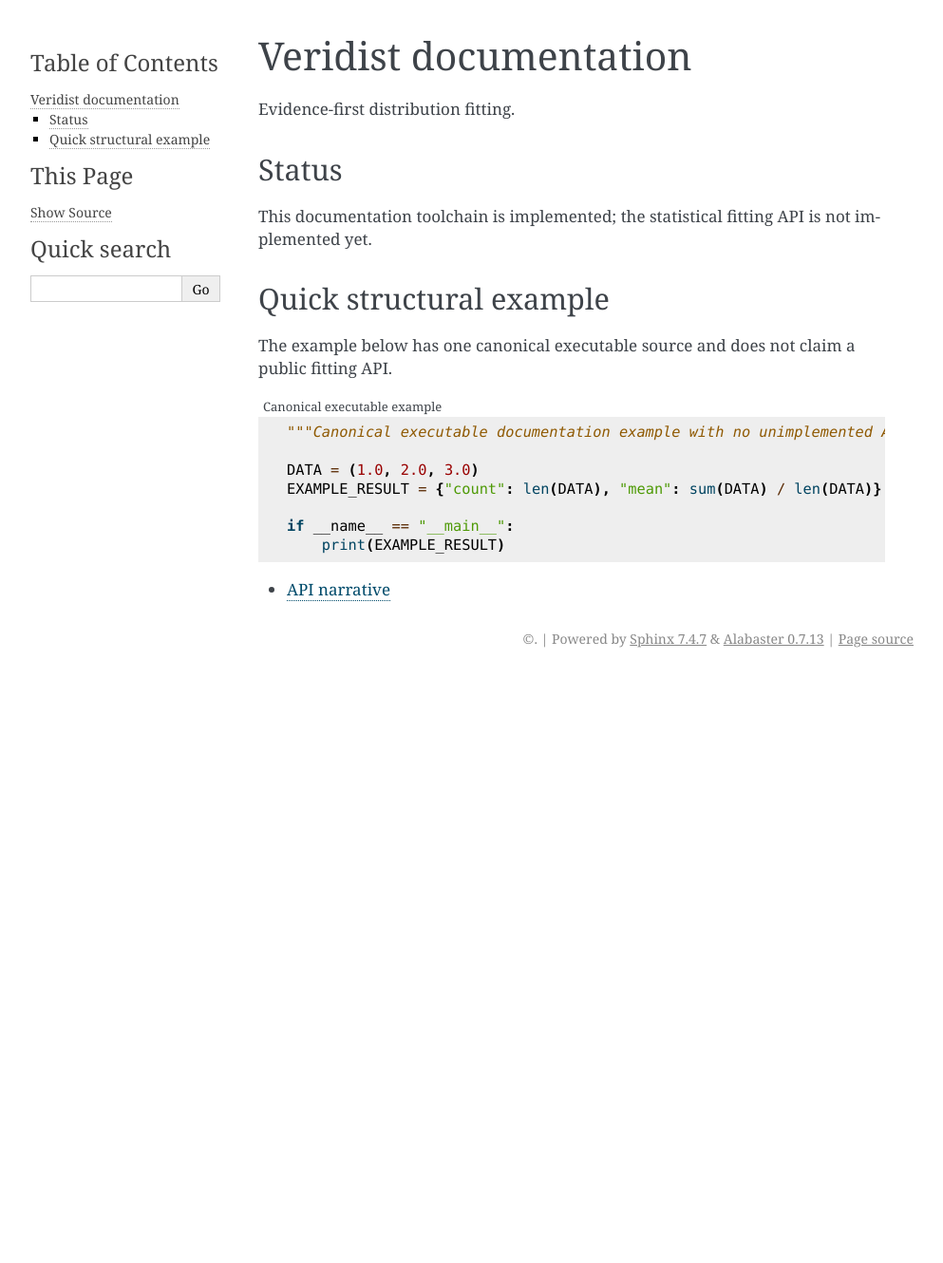
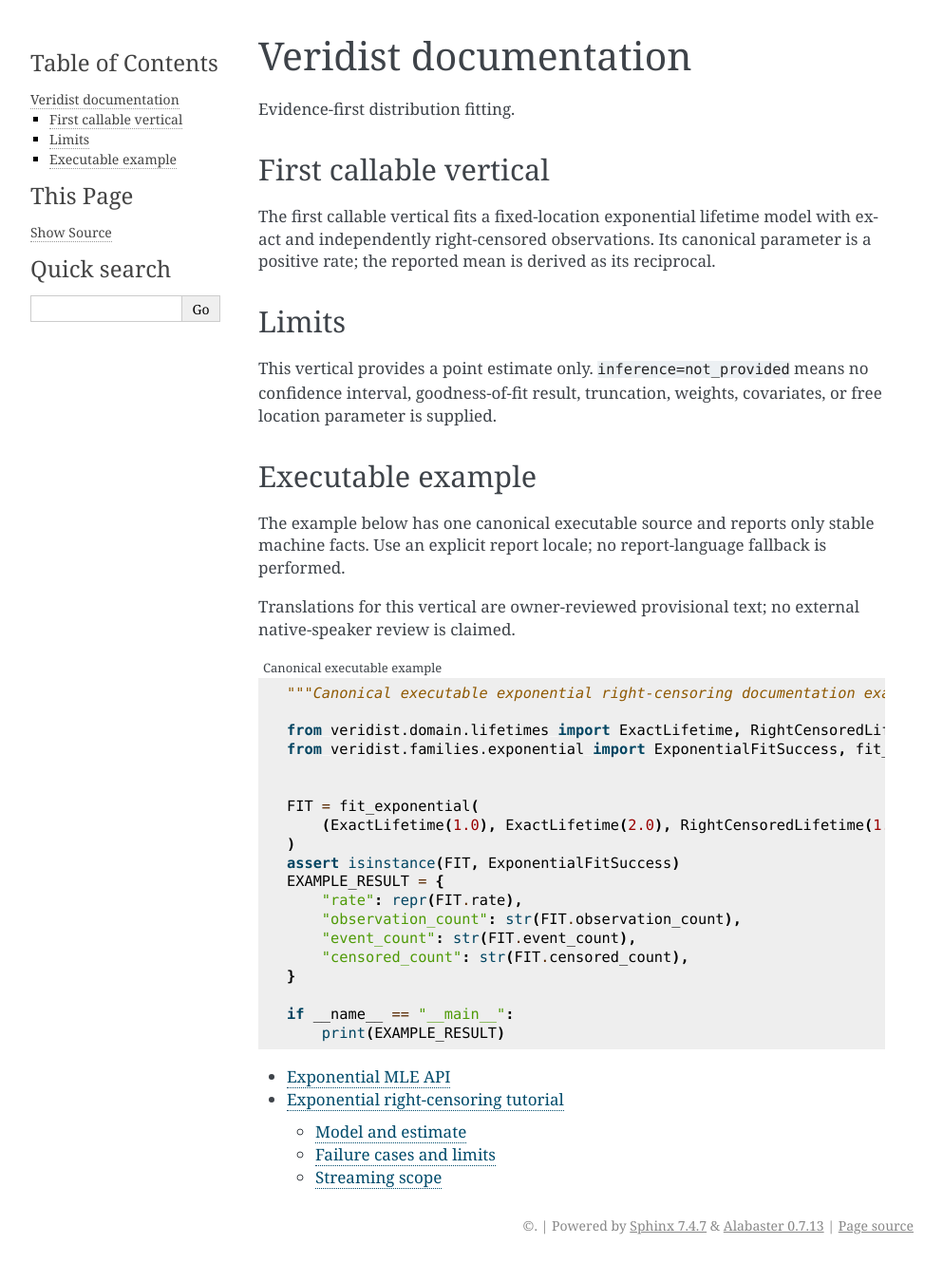
Before and after one commit to alisadeghiaghili/py-distfit-pro, a Sphinx documentation site: the page built from python/docs/source/index.md, in a window 1280 px wide. Shown: the whole page at 95% size, without its empty margins (148-1141 px from the left). Built offline with Sphinx 7.4.7, drawn with Linux system fonts in a browser that asks for light colours; before the commit the page ends 900 px from its top, so only the background shows below that.

Commit message:
docs: add exponential censored MLE vertical

````diff
--- a/python/docs/source/examples/quickstart.py
+++ b/python/docs/source/examples/quickstart.py
@@ -1,7 +1,19 @@
-"""Canonical executable documentation example with no unimplemented API claim."""
+"""Canonical executable exponential right-censoring documentation example."""
 
-DATA = (1.0, 2.0, 3.0)
-EXAMPLE_RESULT = {"count": len(DATA), "mean": sum(DATA) / len(DATA)}
+from veridist.domain.lifetimes import ExactLifetime, RightCensoredLifetime
+from veridist.families.exponential import ExponentialFitSuccess, fit_exponential
+
+
+FIT = fit_exponential(
+    (ExactLifetime(1.0), ExactLifetime(2.0), RightCensoredLifetime(1.0))
+)
+assert isinstance(FIT, ExponentialFitSuccess)
+EXAMPLE_RESULT = {
+    "rate": repr(FIT.rate),
+    "observation_count": str(FIT.observation_count),
+    "event_count": str(FIT.event_count),
+    "censored_count": str(FIT.censored_count),
+}
 
 if __name__ == "__main__":
     print(EXAMPLE_RESULT)
--- /dev/null
+++ b/python/docs/source/exponential-right-censoring.md
@@ -0,0 +1,23 @@
+(veridist-exponential-right-censoring)=
+# Exponential right-censoring tutorial
+
+## Model and estimate
+
+For exact-event count `r` and total time on test `tau`, this vertical uses
+`r*log(rate)-rate*tau` and returns `rate=r/tau` only when both values permit a
+finite estimate. It accepts exact lifetimes and independent right censoring.
+Independent right censoring is an assumption visible in the result; it cannot
+be established from the observations by this library.
+
+## Failure cases and limits
+
+An empty sample, no observed events, zero total time with an event, and numeric
+overflow produce typed non-estimates. There is no confidence interval,
+goodness-of-fit test, truncation, left or interval censoring, weights,
+covariates, or free location parameter in this vertical.
+
+## Streaming scope
+
+The reducer retains fixed O(1) accumulator state: counts and a compensated
+total-time sum. That algorithmic scope is not a claim of a production
+out-of-core adapter, bounded ingestion, or a benchmarked large-data tier.
--- a/python/docs/source/index.md
+++ b/python/docs/source/index.md
@@ -3,13 +3,26 @@
 
 Evidence-first distribution fitting.
 
-## Status
+## First callable vertical
 
-This documentation toolchain is implemented; the statistical fitting API is not implemented yet.
+The first callable vertical fits a fixed-location exponential lifetime model
+with exact and independently right-censored observations. Its canonical
+parameter is a positive rate; the reported mean is derived as its reciprocal.
 
-## Quick structural example
+## Limits
 
-The example below has one canonical executable source and does not claim a public fitting API.
+This vertical provides a point estimate only. `inference=not_provided` means no
+confidence interval, goodness-of-fit result, truncation, weights, covariates,
+or free location parameter is supplied.
+
+## Executable example
+
+The example below has one canonical executable source and reports only stable
+machine facts. Use an explicit report locale; no report-language fallback is
+performed.
+
+Translations for this vertical are owner-reviewed provisional text; no external
+native-speaker review is claimed.
 
 ```{literalinclude} examples/quickstart.py
 :language: python
@@ -20,4 +33,5 @@
 :maxdepth: 2
 
 api
+exponential-right-censoring
 ```
````
Also changed, not shown: python/docs/i18n/parity-manifest.json (+26 -28 lines), python/docs/source/api.md (+14 -3 lines), 2 other files.
